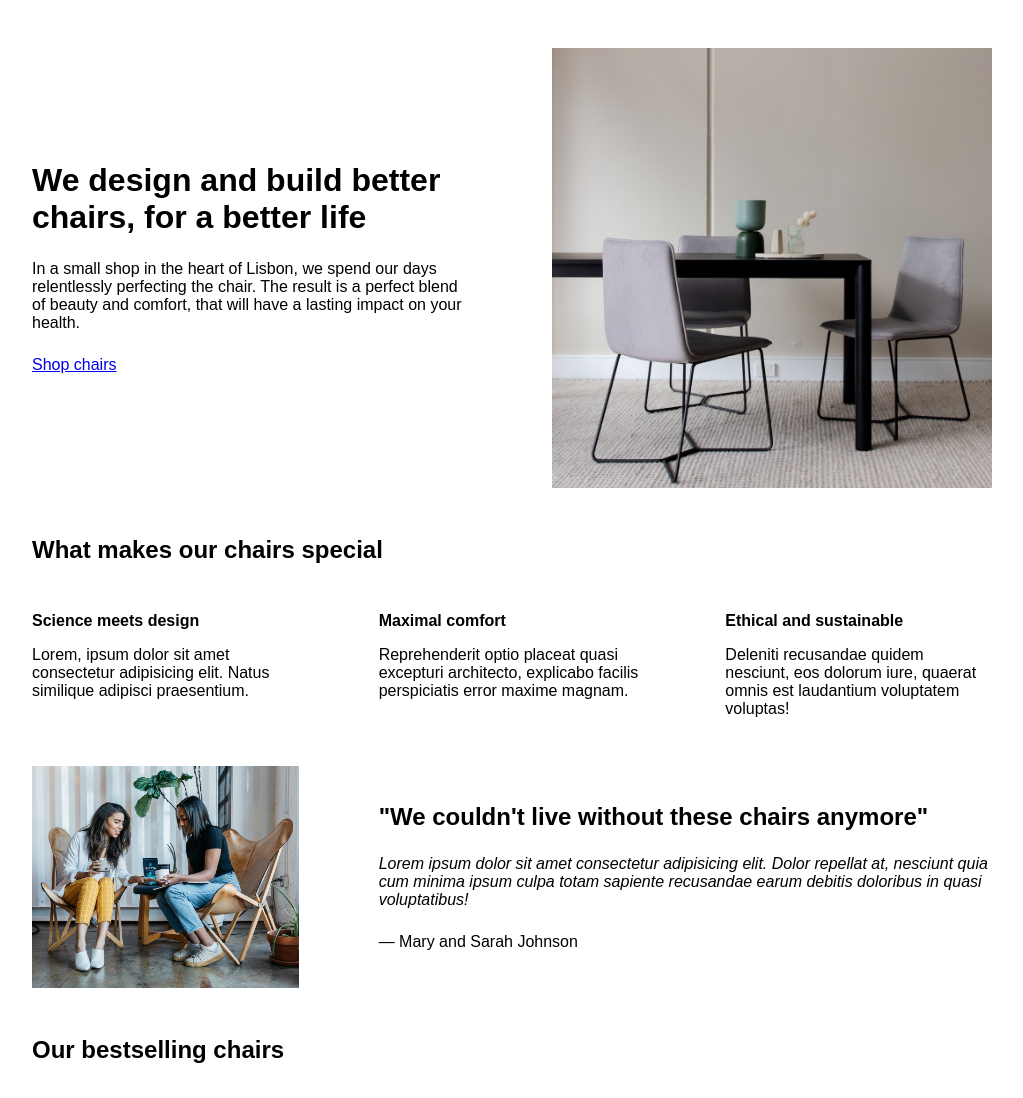
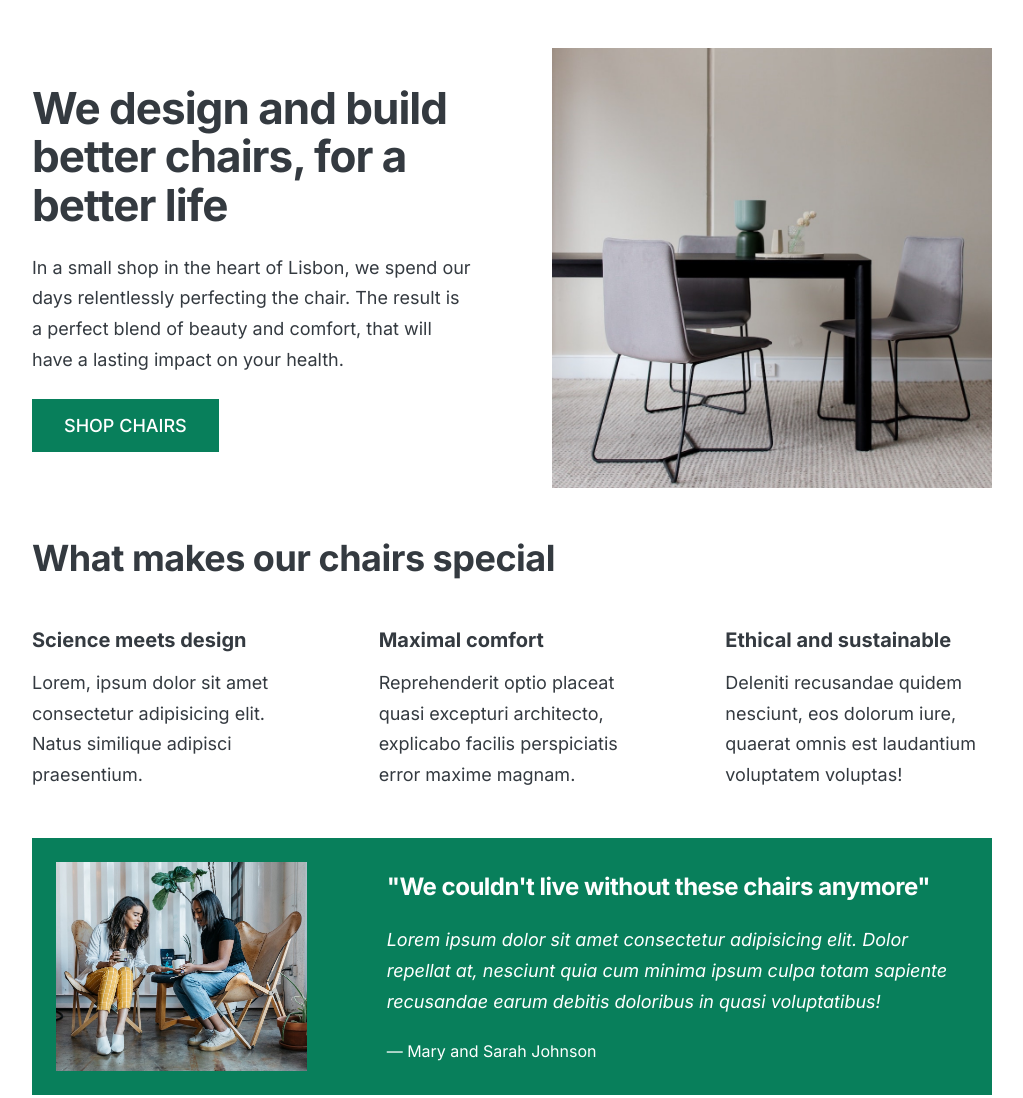
Before and after one commit to vcbalandra/SSCGI_BuildResponsiveReal-WorldWebsitesWIthHtmlAndCss-Balandra, a plain HTML site: page 05-Design/index.html in a window 1280 px wide. Shown: the top 1098 px of the page, without its empty margins (128-1151 px from the left). Drawn offline with Linux system fonts and the light colour scheme.

Commit message:
Implemented Typography and Colors

```diff
--- a/05-Design/index.html
+++ b/05-Design/index.html
@@ -4,6 +4,9 @@
     <meta charset="UTF-8" />
     <meta http-equiv="X-UA-Compatible" content="IE=edge" />
     <meta name="viewport" content="width=device-width, initial-scale=1.0" />
+    <link rel="preconnect" href="https://fonts.googleapis.com">
+    <link rel="preconnect" href="https://fonts.gstatic.com" crossorigin>
+    <link href="https://fonts.googleapis.com/css2?family=Inter:ital,opsz,wght@0,14..32,100..900;1,14..32,100..900&display=swap" rel="stylesheet">
 
     <link rel="stylesheet" href="style.css" />
     <title>Lisbon Chair Shop</title>
--- a/05-Design/style.css
+++ b/05-Design/style.css
@@ -5,6 +5,11 @@ SPACING SYSTEM (px)
 FONT SIZE SYSTEM (px)
 10 / 12 / 14 / 16 / 18 / 20 / 24 / 30 / 36 / 44 / 52 / 62 / 74 / 86 / 98
 */
+
+/*
+ MAIN COLOR: #087f5b
+ GREY COLOR: #343a40
+ */
 
 * {
   margin: 0;
@@ -16,7 +21,9 @@ FONT SIZE SYSTEM (px)
 /* GENERAL STYLES */
 /* ------------------------ */
 body {
-  font-family: sans-serif;
+  font-family: "Inter", sans-serif;
+  color: #343a40;
+  border-bottom: 8px solid #087f5b;
 }
 
 .container {
@@ -31,12 +38,39 @@ section {
 
 h2 {
   margin-bottom: 48px;
+  font-size: 36px;
+  letter-spacing: -0.5px;
 }
 
 .grid-3-cols {
   display: grid;
   grid-template-columns: repeat(3, 1fr);
   column-gap: 80px;
+}
+
+.btn:link,
+.btn:visited {
+  background-color: #087f5b;
+  color: #fff;
+  text-decoration: none;
+  text-transform: uppercase;
+  font-weight: 500;
+  display: inline-block;
+}
+
+.btn:hover,
+.btn:active {
+  background-color: #099268;
+}
+
+.btn--big {
+  font-size: 18px;
+  padding: 16px 32px;
+}
+
+.btn--small {
+  font-size: 14px;
+  padding: 8px 12px;
 }
 
 /* ------------------------ */
@@ -57,10 +91,15 @@ header {
 
 h1 {
   margin-bottom: 24px;
+  font-size: 44px;
+  line-height: 1.1;
+  letter-spacing: -1px;
 }
 
 .header-text {
   margin-bottom: 24px;
+  font-size: 18px;
+  line-height: 1.7;
 }
 
 img {
@@ -73,13 +112,19 @@ img {
 
 .features-title {
   margin-bottom: 16px;
+  font-size: 20px;
 }
 
 .features-text {
+  font-size: 18px;
+  line-height: 1.7;
 }
 
 /* TESTIMONIAL */
 .testimonial-section {
+  background-color: #087f5b;
+  color: #fff;
+  padding: 24px;
 }
 
 .testimonial-box {
@@ -89,11 +134,14 @@ img {
 
 .testimonial-box h2 {
   margin-bottom: 24px;
+  font-size: 24px;
 }
 
 .testimonial-text {
   font-style: italic;
   margin-bottom: 24px;
+  font-size: 18px;
+  line-height: 1.7;
 }
 
 /* CHAIRS */
@@ -103,6 +151,7 @@ img {
 
 h3 {
   margin-bottom: 24px;
+  font-size: 20px;
 }
 
 .chair-details {
@@ -127,8 +176,11 @@ h3 {
 .chair-price {
   display: flex;
   justify-content: space-between;
+  font-size: 20px;
 }
 
 footer {
   margin-bottom: 48px;
+  font-size: 14px;
+  color: #495057;
 }
```
